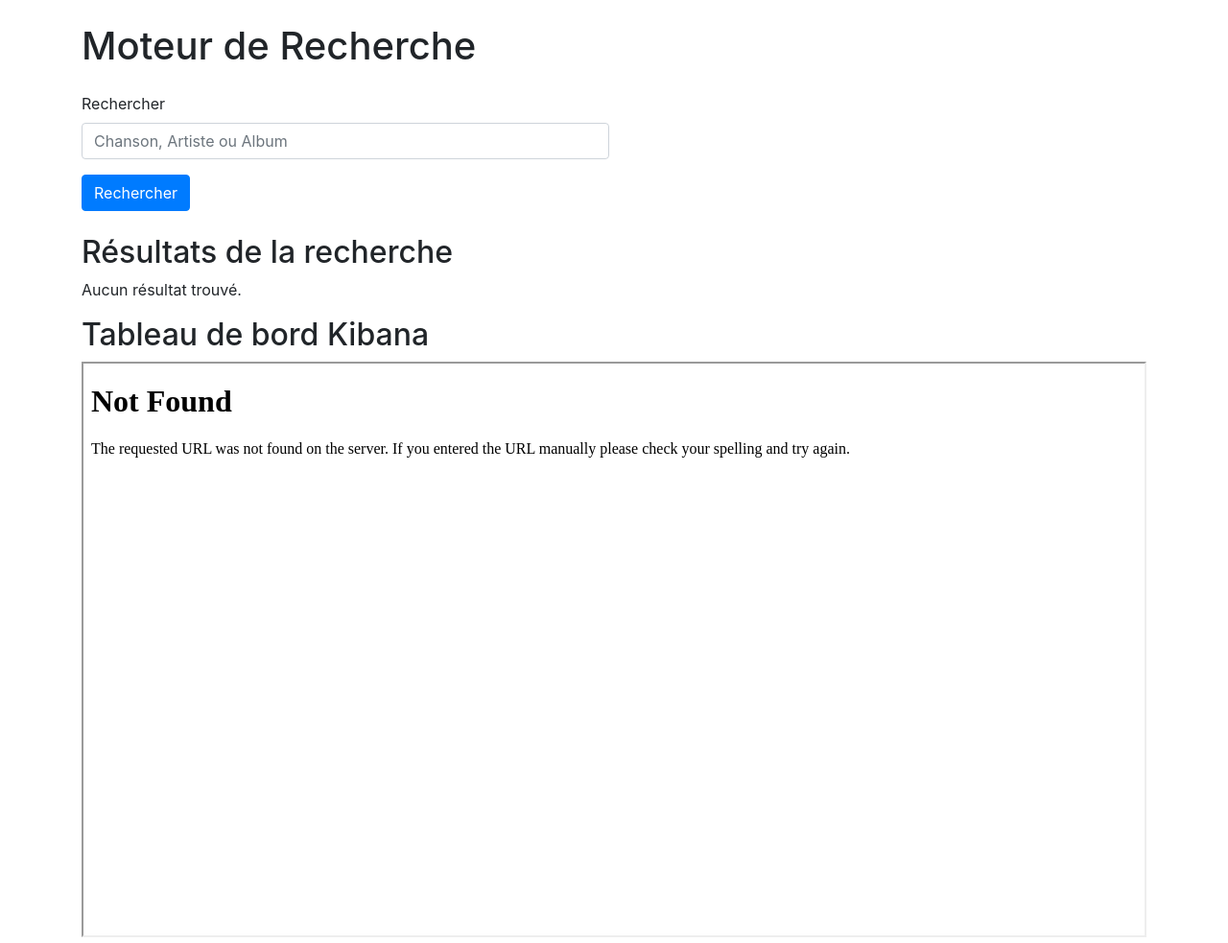
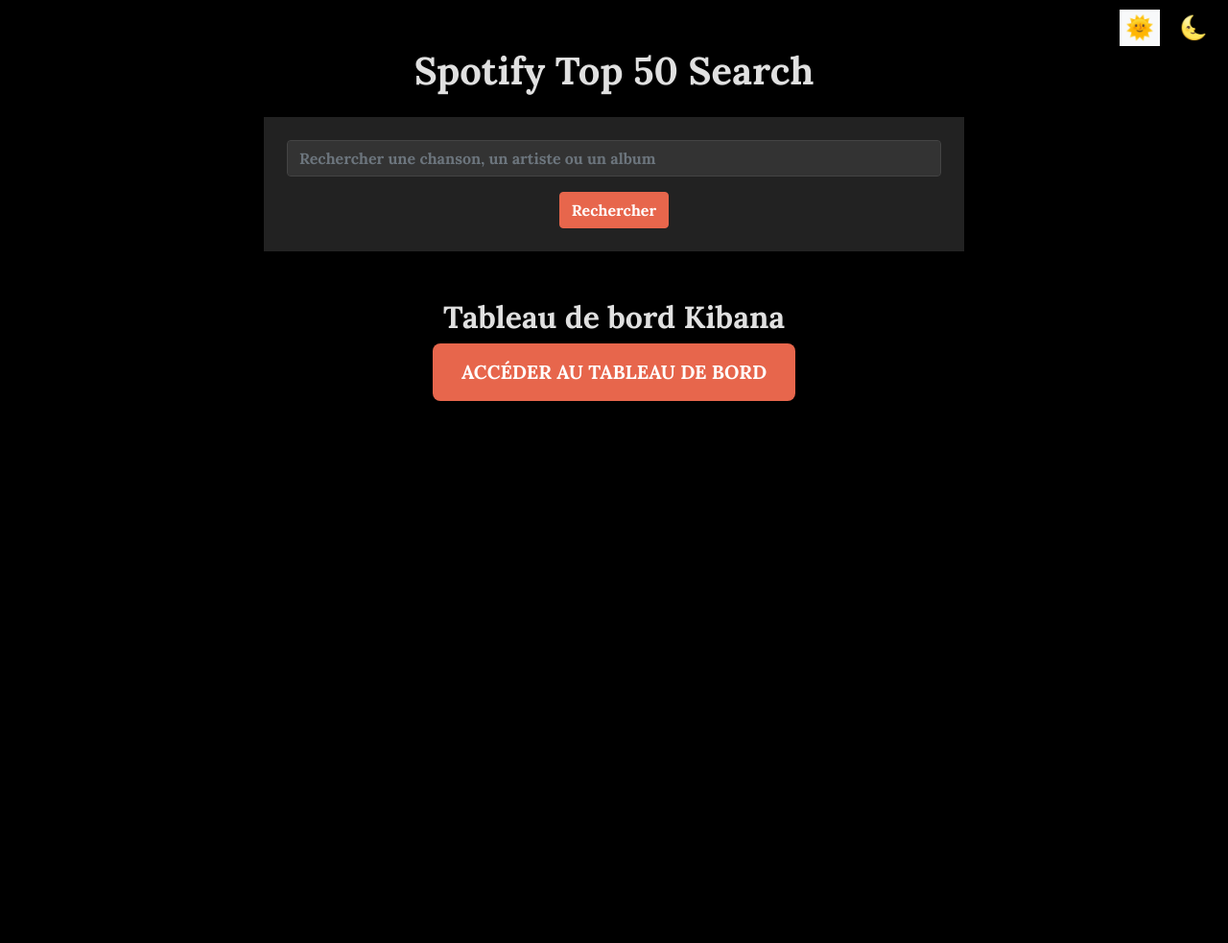
Before and after one commit to heli2805/spotify_search, a Flask app: page / in a window 1280 px wide. Shown: the whole page at 96% size. After the commit the page ends 418 px from the top, so only its background shows below. Run offline with Flask 3, Linux system fonts and the light colour scheme; some libraries are stand-ins or nearby versions.

Commit message:
feat : mise à jour

```diff
--- a/app.py
+++ b/app.py
@@ -2,71 +2,47 @@
 from elasticsearch import Elasticsearch
 
 app = Flask(__name__)
+
 # Configuration d'Elasticsearch
-es=Elasticsearch(
+es = Elasticsearch(
     "https://localhost:9200/",
-    basic_auth=("elastic","CXY3AQ6jIkLsm7xzG641"),
+    basic_auth=("elastic", "CXY3AQ6jIkLsm7xzG641"),
     verify_certs=False
 )
 
-#Route principale
+# Route principale
 @app.route('/')
 def home():
     return render_template('index.html')
 
-
-
-# Route_de_recherche
-
+# Route de recherche
 @app.route('/search', methods=['GET'])
 def search():
     query = request.args.get('query')
-    country = request.args.get('country')
-    genre = request.args.get('genre')
 
-    # Construire la requête Elasticsearch
-    es_query={
-        "multi_match": {
-            "query": f"{query}",
-            "fields": [
-                "country",
-                "artist",
-                "artist_name",
-                "album_name",
-                "track_name"
-            ]
+    if query:
+        # Construire la requête Elasticsearch
+        es_query = {
+            "multi_match": {
+                "query": f"{query}",
+                "fields": [
+                    "country",
+                    "artist",
+                    "artist_name",
+                    "album_name",
+                    "track_name"
+                ]
+            }
         }
-    }
 
-    """if query:
-        es_query['bool']['must'].append({
-            "multi_match": {
-                "query": query,
-                "fields": ["track_name", "artist_name", "album_name"]
-            }
-        })"""
+        # Exécuter la recherche
+        results = es.search(index="spotify-top50", body={"query": es_query})
 
-    """if country:
-        es_query['bool']['filter'].append({
-            "term": {
-                "country.keyword": country
-            }
-        })
-
-    if genre:
-        es_query['bool']['filter'].append({
-            "term": {
-                "genre.keyword": genre
-            }
-        })"""
-
-    # Exécuter la recherche
-    results = es.search(index="spotify-top50", body={"query": es_query})
-    print(results['hits']['hits'])
-
-    # Afficher les résultats
-    return render_template('index.html', results=results['hits']['hits'])
-
+        # Passer les résultats et la requête au template
+        return render_template('index.html', results=results['hits']['hits'], query=query)
+    else:
+        # Passer une requête vide au template si aucune requête n'est fournie
+        return render_template('index.html', query=None)
 
 if __name__ == '__main__':
     app.run(debug=True)
--- a/docker-compose.yml
+++ b/docker-compose.yml
@@ -5,7 +5,7 @@
     container_name: es01
     environment:
       - discovery.type=single-node
-      - ELASTIC_PASSWORD=wx8d19hForhL*vl1Z=5x
+      - ELASTIC_PASSWORD=CXY3AQ6jIkLsm7xzG641
     ports:
       - "9200:9200"
       - "9300:9300"
--- a/templates/index.html
+++ b/templates/index.html
@@ -1,50 +1,203 @@
 <!DOCTYPE html>
 <html lang="en">
+
 <head>
     <meta charset="UTF-8">
     <meta name="viewport" content="width=device-width, initial-scale=1.0">
-    <title>Moteur de Recherche</title>
+    <title>Moteur de Recherche Spotify</title>
     <link rel="stylesheet" href="https://stackpath.bootstrapcdn.com/bootstrap/4.5.2/css/bootstrap.min.css">
+    <link rel="stylesheet" href="https://fonts.googleapis.com/css2?family=Lora:wght@700&display=swap"> <!-- Exemple de police stylée -->
+    <style>
+        body {
+            margin: 0;
+            padding: 0;
+            font-family: 'Lora', serif;
+            background-color: #000; /* Fond noir pour le mode sombre par défaut */
+            color: #e0e0e0; /* Texte en gris clair pour une meilleure lisibilité */
+            overflow-y: auto; /* Permet le défilement vertical */
+        }
+
+        .theme-switcher {
+            position: fixed;
+            top: 10px;
+            right: 10px;
+            z-index: 1;
+        }
+
+        .theme-button {
+            background: none;
+            border: none;
+            font-size: 1.5rem;
+            cursor: pointer;
+            margin: 0 5px;
+        }
+
+        .theme-button:focus {
+            outline: none;
+        }
+
+        .light-theme {
+            background-color: #f8f9fa;
+            color: #000;
+        }
+
+        .dark-theme {
+            background-color: #000;
+            color: #e0e0e0;
+        }
+
+
+
+        .search-container {
+            margin-top: 50px;
+        }
+
+        .search-box {
+            box-shadow: 0 0 15px rgba(0, 0, 0, 0.1);
+            background-color: #222; /* Fond du formulaire en gris foncé */
+        }
+
+        .form-control {
+            background-color: #333; /* Fond du champ de recherche en gris foncé */
+            color: #e0e0e0; /* Texte du champ de recherche en gris clair */
+            border: 1px solid #444; /* Bordure du champ de recherche */
+        }
+
+        .form-control:focus {
+            background-color: #333; /* Fond du champ de recherche au focus */
+            color: #e0e0e0; /* Texte du champ de recherche au focus */
+            border-color: #e7664c; /* Bordure du champ de recherche au focus */
+            box-shadow: 0 0 0 0.2rem rgba(231, 102, 76, 0.25); /* Ombre au focus */
+        }
+
+        .btn-primary {
+            background-color: #e7664c; /* Couleur du bouton */
+            border-color: #e7664c; /* Bordure du bouton */
+        }
+
+        .btn-primary:hover {
+            background-color: #cc5d47; /* Couleur du bouton au survol */
+            border-color: #cc5d47; /* Bordure du bouton au survol */
+        }
+
+        .results-container {
+            margin-top: 30px;
+            max-height: 80vh; /* Hauteur maximale de la zone de résultats */
+            overflow-y: auto; /* Permet le défilement des résultats */
+        }
+
+        .result-item {
+            border-bottom: 1px solid #444; /* Bordure des résultats */
+            padding: 15px 0;
+            perspective: 1000px;
+            transition: transform 0.5s;
+            transform-style: preserve-3d;
+            color: #000; /* Texte des résultats en noir */
+            font-weight: bold; /* Texte en gras */
+            font-family: 'Lora', serif; /* Police stylée */
+        }
+
+        .result-item:hover {
+            transform: rotateY(15deg);
+            background-color: #222; /* Fond des résultats au survol */
+            color: #e7664c; /* Texte des résultats au survol */
+        }
+
+        .result-item a {
+            color: #e7664c; /* Couleur des liens */
+        }
+
+        .result-item a:hover {
+            color: #cc5d47; /* Couleur des liens au survol */
+        }
+
+        .kibana-dashboard {
+            margin-top: 50px;
+            text-align: center;
+        }
+
+        .btn-dashboard {
+            background-color: #e7664c; /* Couleur du bouton pour le tableau de bord */
+            border-color: #e7664c; /* Bordure du bouton pour le tableau de bord */
+            color: #fff; /* Couleur du texte du bouton pour le tableau de bord */
+            padding: 15px 30px; /* Espacement intérieur du bouton */
+            font-size: 1.25rem; /* Taille de la police du bouton */
+            border-radius: 0.5rem; /* Bordure arrondie du bouton */
+            text-transform: uppercase; /* Texte en majuscules */
+            display: inline-block; /* Pour que le bouton soit cliquable */
+            text-decoration: none; /* Retirer la décoration du texte du bouton */
+        }
+
+        .btn-dashboard:hover {
+            background-color: #cc5d47; /* Couleur du bouton au survol */
+            border-color: #cc5d47; /* Bordure du bouton au survol */
+        }
+    </style>
 </head>
+
 <body>
-    <div class="container">
-        <h1 class="my-4">Moteur de Recherche</h1>
-
-        <form action="/search" method="GET" class="mb-4">
-            <div class="form-row">
-                <div class="form-group col-md-6">
-                    <label for="query">Rechercher</label>
-                    <input type="text" class="form-control" id="query" name="query" placeholder="Chanson, Artiste ou Album">
+    <div class="theme-switcher">
+        <button class="theme-button light-theme" title="Mode clair">🌞</button>
+        <button class="theme-button dark-theme" title="Mode sombre">🌜</button>
     </div>
 
+    <div class="container">
+        <div class="row justify-content-center">
+            <div class="col-md-8">
+                <div class="search-container text-center">
+                    <h1 class="my-4">Spotify Top 50 Search</h1>
+                    <form action="/search" method="GET" class="search-box p-4">
+                        <div class="form-group">
+                            <input type="text" class="form-control" id="query" name="query"
+                                placeholder="Rechercher une chanson, un artiste ou un album">
                         </div>
                         <button type="submit" class="btn btn-primary">Rechercher</button>
                     </form>
+                </div>
+            </div>
+        </div>
 
-        <h2>Résultats de la recherche</h2>
+        {% if query %}
+        <div class="results-container">
             <div id="results">
                 {% if results %}
+                <p>Résultats trouvés pour la recherche "{{ query }}".</p>
                 <ul class="list-group">
                     {% for hit in results %}
-                            <li class="list-group-item">
+                    <li class="list-group-item result-item">
                         <strong>{{ hit._source.track_name }}</strong> de {{ hit._source.artist_name }}<br>
-                                Album: {{ hit._source.album_name }} | Popularité: {{ hit._source.popularity }} | Date de sortie: {{ hit._source.release_date }}<br>
-                                Lien vers la musique : <a href="{{ hit._source.external_url }}" target="_blank">{{ hit._source.external_url }}</a>
-
+                        Album: {{ hit._source.album_name }} | Popularité: {{ hit._source.popularity }} | Date de sortie:
+                        {{ hit._source.release_date }}<br>
+                        Lien vers la musique : <a href="{{ hit._source.external_url }}"
+                            target="_blank">{{ hit._source.external_url }}</a>
                     </li>
                     {% endfor %}
                 </ul>
                 {% else %}
-                    <p>Aucun résultat trouvé.</p>
+                <p>Aucun résultat trouvé pour la recherche "{{ query }}".</p>
                 {% endif %}
             </div>
+        </div>
+        {% endif %}
 
-
-
+        <div class="kibana-dashboard">
             <h2>Tableau de bord Kibana</h2>
-        <div id="kibana-dashboard">
-            <iframe src="http://localhost:5601/app/dashboards#/view/955ec090-695b-11ef-b736-775b3386b5fa?_g=(filters:!(),refreshInterval:(pause:!t,value:60000),time:(from:now-15m,to:now))" width="100%" height="600"></iframe>
+            <a href="http://localhost:5601/app/dashboards#/view/955ec090-695b-11ef-b736-775b3386b5fa?_g=(filters:!(),refreshInterval:(pause:!t,value:60000),time:(from:now-15m,to:now))"
+                class="btn-dashboard" target="_blank">Accéder au Tableau de Bord</a>
         </div>
     </div>
+
+    <script src="https://code.jquery.com/jquery-3.5.1.slim.min.js"></script>
+    <script src="https://cdn.jsdelivr.net/npm/@popperjs/core@2.9.2/dist/umd/popper.min.js"></script>
+    <script src="https://stackpath.bootstrapcdn.com/bootstrap/4.5.2/js/bootstrap.min.js"></script>
+    <script>
+        $(document).ready(function () {
+            $('.theme-button').on('click', function () {
+                var themeClass = $(this).attr('class').split(' ')[1];
+                $('body').removeClass('light-theme dark-theme custom-theme').addClass(themeClass);
+            });
+        });
+    </script>
 </body>
+
 </html>
```
Lines whose indentation alone changed are shown as unchanged.
